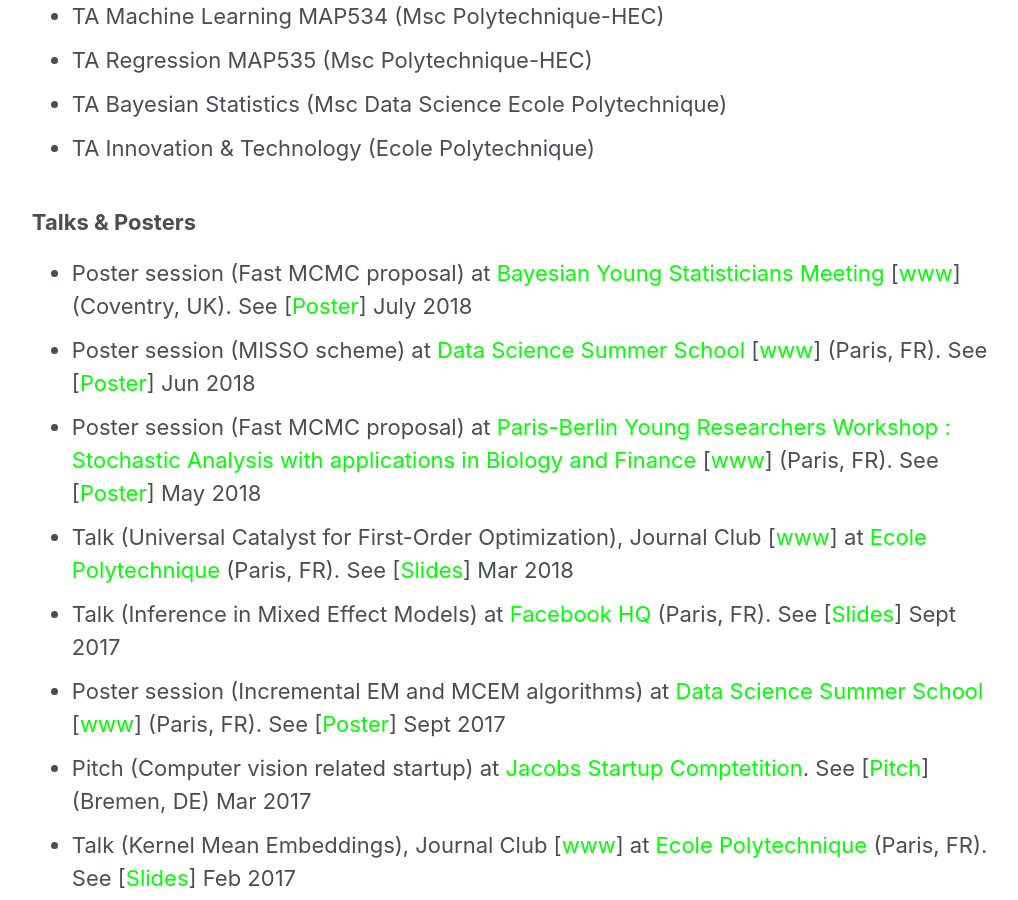
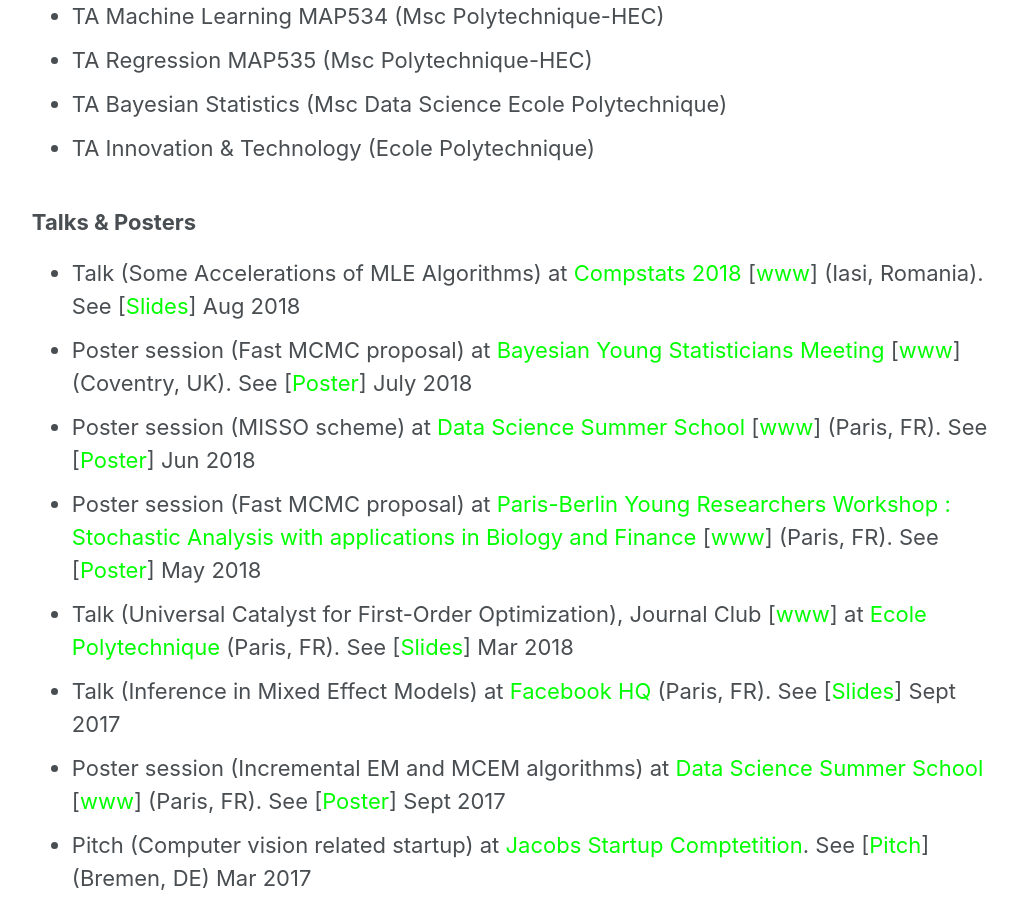
Before and after one commit to BelhalK/BelhalK.github.io, a Jekyll site: the page index.html, which Jekyll copies as it is, in a window 1280 px wide and 900 px high, scrolled down 1567 px. Shown: the whole window, without its empty margins (252-1270 px from the left). Built offline with Jekyll 4.4.1, drawn with Linux system fonts in a browser that asks for light colours; comment, search, counter and statistics services are not loaded.

Commit message:
compstat

```diff
--- a/index.html
+++ b/index.html
@@ -304,7 +304,7 @@
 
 <h3 id="unordered-lists-nested">Talks &amp; Posters</h3>
 <ul>
-<!-- <li> Talk (Some Accelerations of MLE Algorithms) at <a style="color: rgb(0,255,0)">COMPSTATS 2018</a> [<a style="color: rgb(0,255,0)" href="http://www.compstat2018.org/">www</a>] (Iasi, Romania). See [<a style="color: rgb(0,255,0)" href="http://belhalk.github.io/downloads/compstats.pdf">Slides</a>] Aug 2018</li> -->
+<li> Talk (Some Accelerations of MLE Algorithms) at <a style="color: rgb(0,255,0)">Compstats 2018</a> [<a style="color: rgb(0,255,0)" href="http://www.compstat2018.org/">www</a>] (Iasi, Romania). See [<a style="color: rgb(0,255,0)" href="http://belhalk.github.io/downloads/compstats.pdf">Slides</a>] Aug 2018</li>
 <li> Poster session (Fast MCMC proposal) at <a style="color: rgb(0,255,0)">Bayesian Young Statisticians Meeting</a> [<a style="color: rgb(0,255,0)" href="https://warwick.ac.uk/baysm/">www</a>] (Coventry, UK). See [<a style="color: rgb(0,255,0)" href="http://belhalk.github.io/downloads/baysm.pdf">Poster</a>] July 2018</li>
 <li> Poster session (MISSO scheme) at <a style="color: rgb(0,255,0)">Data Science Summer School</a> [<a style="color: rgb(0,255,0)" href="http://www.ds3-datascience-polytechnique.fr/">www</a>] (Paris, FR). See [<a style="color: rgb(0,255,0)" href="http://belhalk.github.io/downloads/ds3_poster2.pdf">Poster</a>] Jun 2018</li>
 <li> Poster session (Fast MCMC proposal) at <a style="color: rgb(0,255,0)">Paris-Berlin Young Researchers Workshop : Stochastic Analysis with applications in Biology and Finance</a> [<a style="color: rgb(0,255,0)" href="https://bpy2018.wixsite.com/bpstochastics">www</a>] (Paris, FR). See [<a style="color: rgb(0,255,0)" href="http://belhalk.github.io/downloads/parisberlin.pdf">Poster</a>] May 2018</li>
```
Also changed, not shown: 1 other file.
